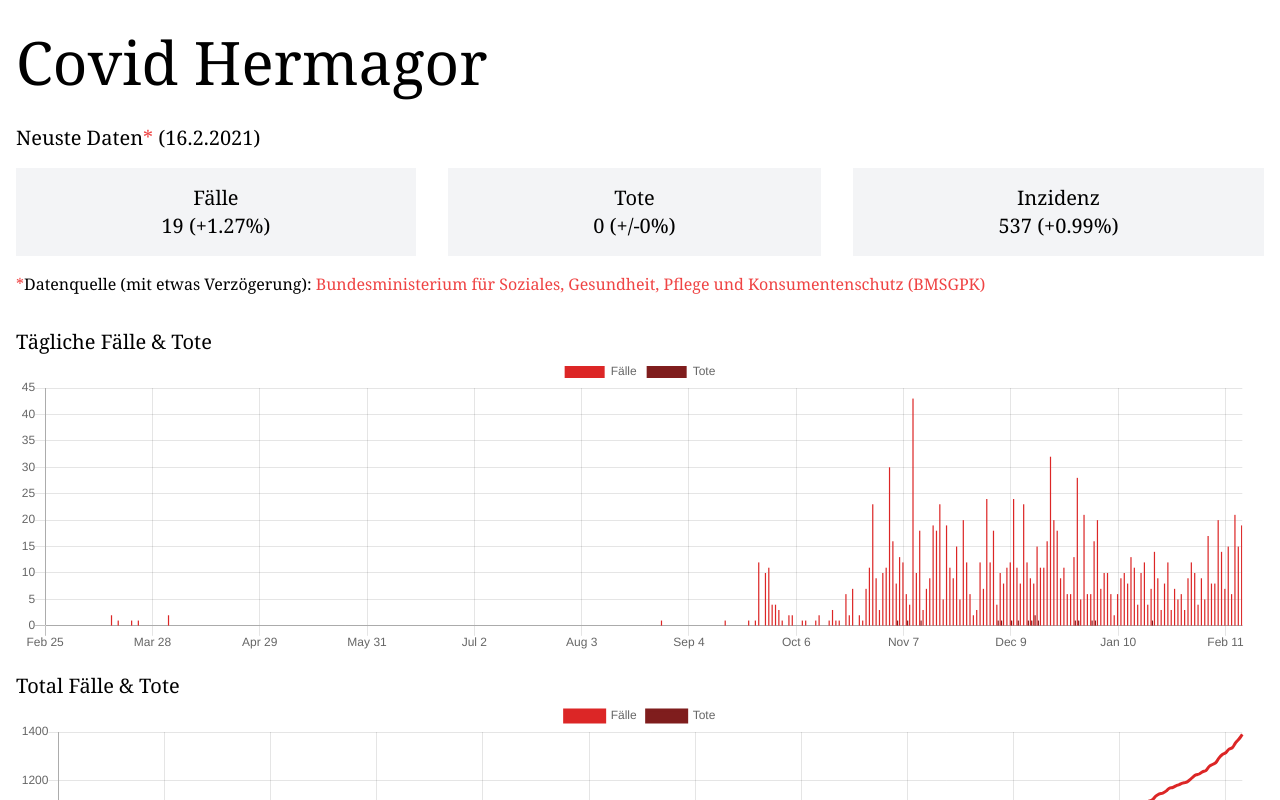
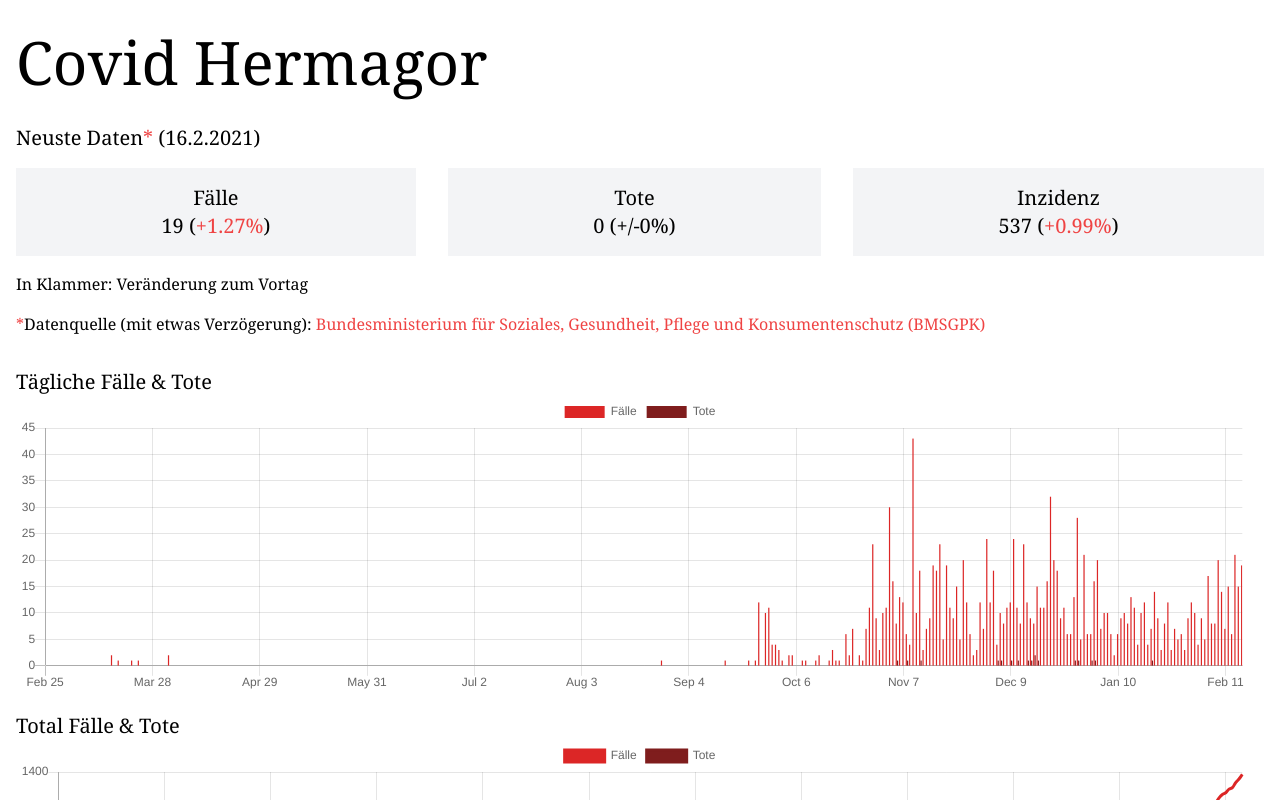
Before and after one commit to chrigu/hermagor-covid, a Vue app in the folder covid-web/: page / in a window 1280 px wide. Shown: the top 800 px of the page. Built offline with nearby package versions, Linux system fonts and the light colour scheme.

Commit message:
Add change color

```diff
--- a/covid-web/src/App.vue
+++ b/covid-web/src/App.vue
@@ -1,9 +1,5 @@
 <template>
   <div id="app" class="px-4 font-serif">
-<!--    <div id="nav">-->
-<!--      <router-link to="/">Home</router-link> |-->
-<!--      <router-link to="/about">About</router-link>-->
-<!--    </div>-->
     <router-view/>
   </div>
 </template>
--- a/covid-web/src/views/Home.vue
+++ b/covid-web/src/views/Home.vue
@@ -6,17 +6,18 @@
       <ul class="flex flex-col md:flex-row">
         <li class="flex-auto bg-gray-100 text-center py-4 mb-4 md:mb-0">
           <h3 class="text-2xl md:text-xl">Fälle</h3>
-          <p class="text-2xl md:text-xl">{{currentData(latestCases)}} ({{latestChange(latestCases)}})</p>
+          <p class="text-2xl md:text-xl">{{currentData(latestCases)}} (<span :class="changeClass(latestCases)">{{latestChange(latestCases)}}</span>)</p>
         </li>
         <li class="flex-auto bg-gray-100 text-center py-4 md:mx-8 mb-4 md:mb-0">
           <h3 class="text-2xl md:text-xl">Tote</h3>
-          <p class="text-2xl md:text-xl">{{currentData(latestDeaths)}} ({{latestChange(latestDeaths)}})</p>
+          <p class="text-2xl md:text-xl">{{currentData(latestDeaths)}} (<span :class="changeClass(latestDeaths)">{{latestChange(latestDeaths)}}</span>)</p>
         </li>
         <li class="flex-auto bg-gray-100 text-center py-4">
           <h3 class="text-2xl md:text-xl">Inzidenz</h3>
-          <p class="text-2xl md:text-xl">{{roundedIncedence}} ({{latestChange(latestIncidences)}})</p>
+          <p class="text-2xl md:text-xl">{{roundedIncedence}} (<span :class="changeClass(latestIncidences)">{{latestChange(latestIncidences)}}</span>)</p>
         </li>
       </ul>
+      <p class="mt-4">In Klammer: Veränderung zum Vortag</p>
       <p class="mt-4"><span class="text-red-500">*</span>Datenquelle (mit etwas Verzögerung): <a class="text-red-500" href="https://www.data.gv.at/katalog/dataset/covid-19-zeitliche-darstellung-von-daten-zu-covid19-fallen-je-bezirk">Bundesministerium für Soziales, Gesundheit, Pflege und Konsumentenschutz (BMSGPK)</a></p>
     </div>
     <div class="my-4">
@@ -50,7 +51,7 @@ export default {
     LineChart
   },
   data () {
-    // https://www.chartjs.org/samples/latest/scales/time/financial.html
+    // Inspiration: https://www.chartjs.org/samples/latest/scales/time/financial.html
     return {
       dailyOptions: {
 
@@ -107,6 +108,16 @@ export default {
       }
 
       return '+/-0%'
+    },
+    changeClass (data) {
+      const change = this.latestChange(data)
+
+      if (change.startsWith('+/-')) {
+        return {}
+      } else if (change.startsWith('+')) {
+        return { 'text-red-500': true }
+      }
+      return { 'text-green-500': true }
     },
     createDataSet (data, label, color) {
       return {
```
